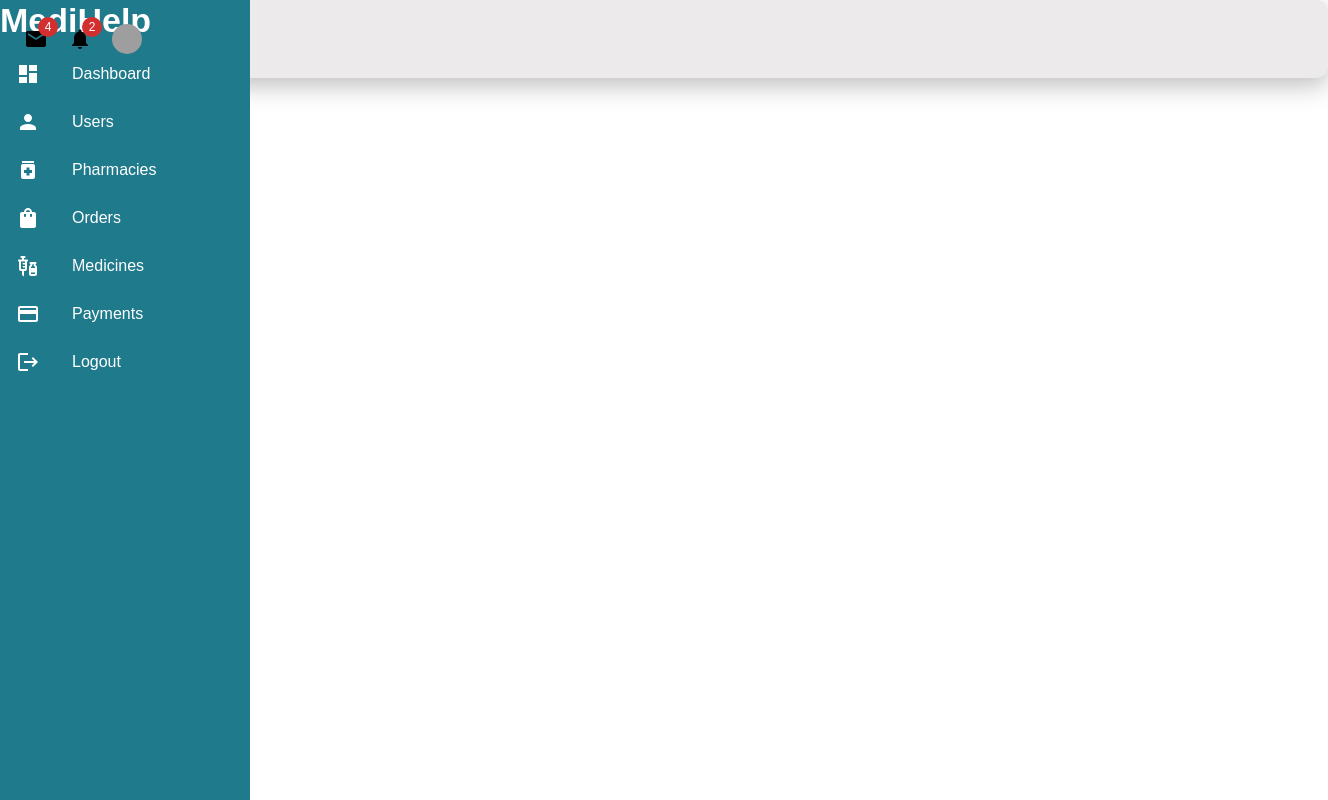
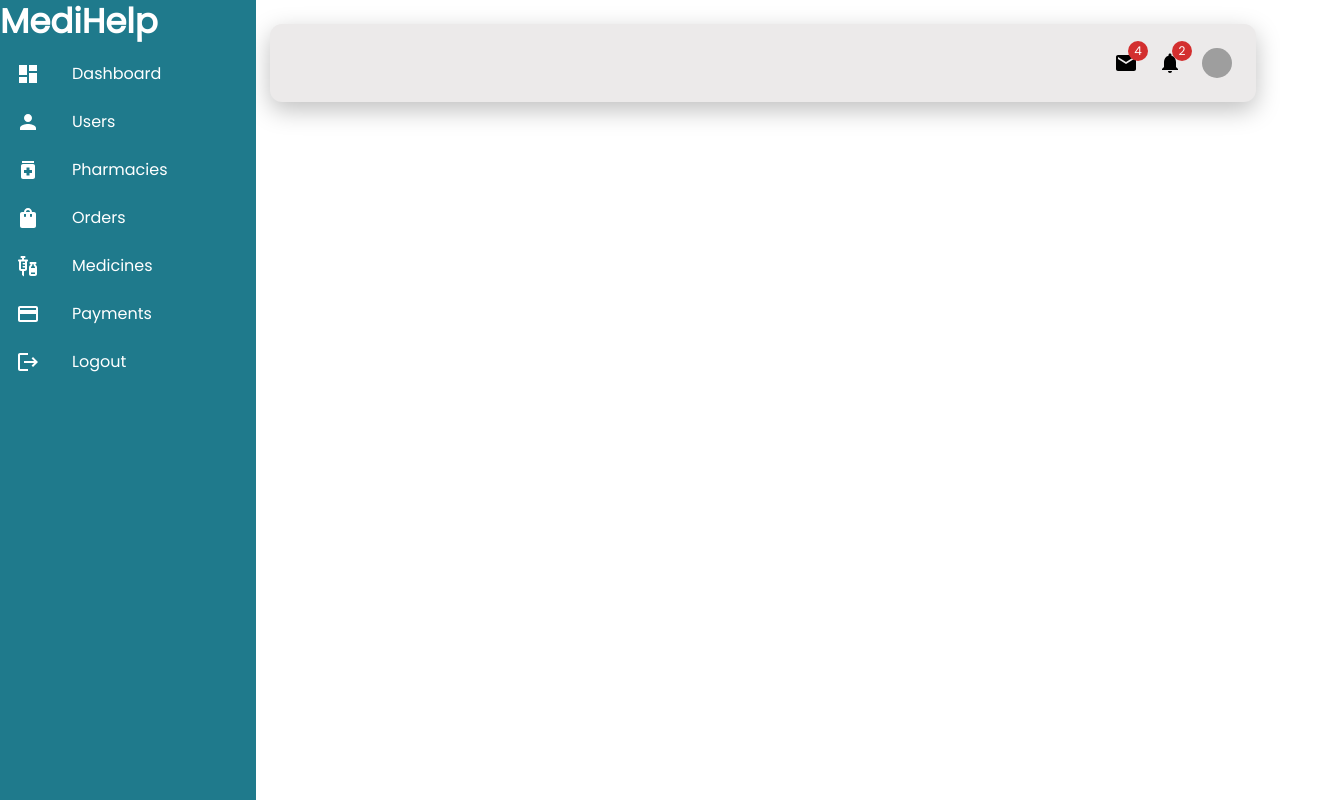
Before and after one commit to Benuka-Punchihewa/medihelp-admin-dashboard, a React (Create React App) app: page / in a window 1280 px wide. Shown: the whole page, 1328 px wide, since content can reach past the window. Built offline with nearby package versions, Linux system fonts and the light colour scheme; grey boxes are pictures that could not be loaded.

Commit message:
resolved layout issues with body implmentations

```diff
--- a/public/index.html
+++ b/public/index.html
@@ -24,6 +24,12 @@
       work correctly both with client-side routing and a non-root public URL.
       Learn how to configure a non-root public URL by running `npm run build`.
     -->
+    <link rel="preconnect" href="https://fonts.googleapis.com" />
+    <link rel="preconnect" href="https://fonts.gstatic.com" crossorigin />
+    <link
+      href="https://fonts.googleapis.com/css2?family=Poppins&display=swap"
+      rel="stylesheet"
+    />
     <title>React App</title>
   </head>
   <body>
--- a/src/App.js
+++ b/src/App.js
@@ -3,24 +3,25 @@ import { Box, Grid, Stack } from "@mui/material";
 import { BrowserRouter, Routes, Route } from "react-router-dom";
 import Sidebar from "./components/common/SideBar";
 import NavBar from "./components/common/NavBar";
+import Dashboard from "./views/Dashboard";
 
 const App = () => {
   return (
     <React.Fragment>
-      <Stack flexDirection="row" sx={{width:'100%' ,display:'block'}}>
-        <Box sx={{ width: 250 }}>
+      <Stack flexDirection="row">
+        <Box sx={{ width: "20vw" }}>
           <Sidebar />
         </Box>
-        <Box sx={{ }}>
+        <Box sx={{ width: "80vw", padding: 3 }}>
           <Grid container>
             <Grid item xs={12}>
-                <NavBar/>
+              <NavBar />
             </Grid>
             <Grid item xs={12}>
-
-
               <BrowserRouter>
-                <Routes>{/* <Route path="/" element={<Home />} /> */}</Routes>
+                <Routes>
+                  <Route path="/" element={<Dashboard />} />
+                </Routes>
               </BrowserRouter>
             </Grid>
           </Grid>
--- a/src/components/common/NavBar.jsx
+++ b/src/components/common/NavBar.jsx
@@ -1,47 +1,29 @@
-import { Mail, Notifications, Pets  } from "@mui/icons-material";
-import {
-  AppBar,
-  Avatar,
-  Badge,
-  Box,
-  Menu,
-  MenuItem,
-  styled,
-  Toolbar,
-  Typography,
-} from "@mui/material";
+import { Mail, Notifications } from "@mui/icons-material";
+import { Avatar, Badge, Box, Menu, MenuItem, styled } from "@mui/material";
 import React, { useState } from "react";
 import colors from "../../assets/styles/colors";
-
-
 
 const Icons = styled(Box)(({ theme }) => ({
   alignItems: "center",
   gap: "20px",
   display: "flex",
-
+  justifyContent: "flex-end",
 }));
-
 
 function NavBar() {
   const [open, setOpen] = useState(false);
 
   return (
     <React.Fragment>
-
       <Box
         sx={{
           borderRadius: 3,
           backgroundColor: colors.secondary,
           boxShadow: "0px 8px 25px rgba(0, 0, 0, 0.25)",
           p: 3,
-            width: '100%',
         }}
       >
-
-      <Icons sx={{
-        //    ml:110,
-       }}>
+        <Icons>
           <Badge badgeContent={4} color="error">
             <Mail />
           </Badge>
@@ -54,7 +36,6 @@ function NavBar() {
             onClick={(e) => setOpen(true)}
           />
         </Icons>
-
 
         <Menu
           id="demo-positioned-menu"
@@ -74,12 +55,9 @@ function NavBar() {
           <MenuItem>My account</MenuItem>
           <MenuItem>Logout</MenuItem>
         </Menu>
-
       </Box>
-
-
     </React.Fragment>
-  )
+  );
 }
 
-export default NavBar
+export default NavBar;
--- a/src/components/common/SideBar.jsx
+++ b/src/components/common/SideBar.jsx
@@ -9,7 +9,6 @@ import {
   Logout,
   Person,
 } from "@mui/icons-material";
-
 import {
   Box,
   List,
@@ -30,8 +29,8 @@ const Sidebar = () => {
           sm: "block",
           background: colors.primary,
           color: colors.white,
-          height: "100%",
-          width: 250,
+          height: "100vh",
+          width: "20vw",
         },
       }}
     >
--- /dev/null
+++ b/src/views/Dashboard.js
@@ -0,0 +1,7 @@
+import React from "react";
+
+const Dashboard = () => {
+  return <React.Fragment></React.Fragment>;
+};
+
+export default Dashboard;
```
Also changed, not shown: src/components/common/SearchBar.jsx (+32 -48 lines). Lines whose indentation alone changed are shown as unchanged.
